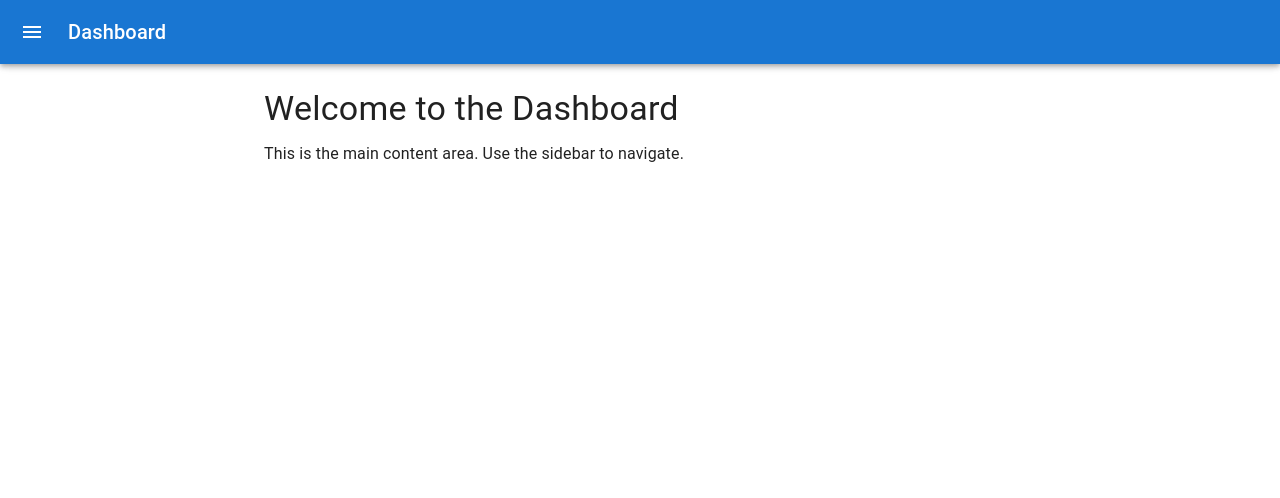
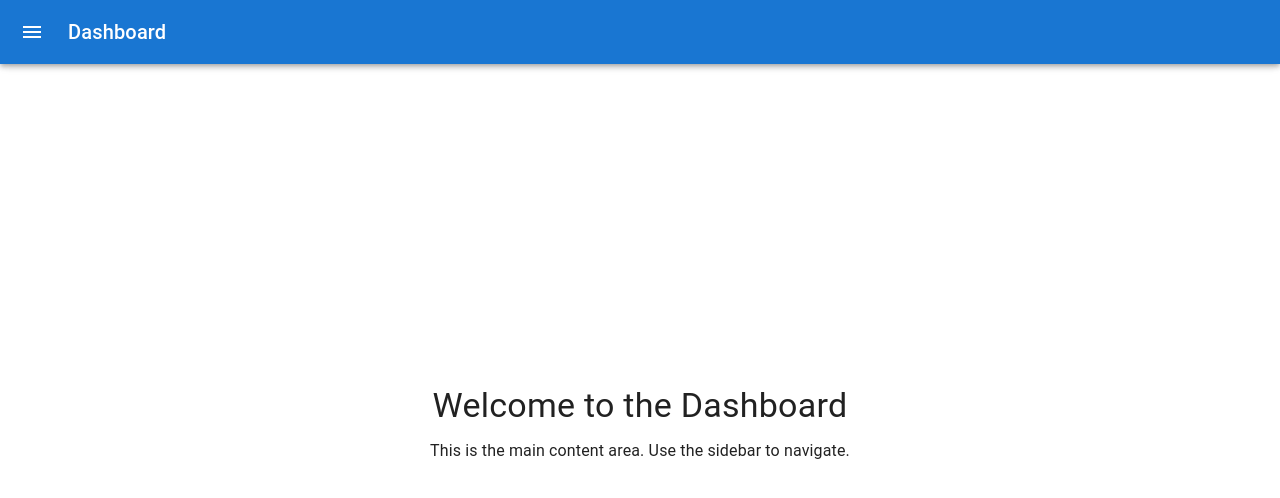
Before and after one commit to yosefmare/schoolAI_system, a Next.js app in the folder school_AI_system/frontend/school_ai_system/: page /dashboard in a window 1280 px wide. Shown: the top 498 px of the page. Built offline with nearby package versions, Linux system fonts and the light colour scheme.

Commit message:
add some styles to the sidebare and to the dashboard to block the sude bare to push board content

```diff
--- a/school_AI_system/frontend/school_ai_system/src/app/dashboard/page.tsx
+++ b/school_AI_system/frontend/school_ai_system/src/app/dashboard/page.tsx
@@ -1,4 +1,4 @@
-'use client';
+"use client";
 
 import React, { useState } from "react";
 import {
@@ -22,7 +22,7 @@ const Dashboard = () => {
   };
 
   return (
-    <Box sx={{ display: "flex" }}>
+    <Box sx={{ display: "flex", position: "relative", height: "100vh" }}>
       <CssBaseline />
       <AppBar
         position="fixed"
@@ -45,21 +45,23 @@ const Dashboard = () => {
           </Typography>
         </Toolbar>
       </AppBar>
+
       <Sidebar isOpen={isDrawerOpen} />
+
       <Box
         component="main"
         sx={{
           flexGrow: 1,
           p: 3,
-          marginLeft: isDrawerOpen ? drawerWidth : 0,
-          transition: (theme) =>
-            theme.transitions.create("margin-left", {
-              easing: theme.transitions.easing.sharp,
-              duration: theme.transitions.duration.enteringScreen,
-            }),
+          mt: 8, // Offset for the AppBar height
+          display: "flex",
+          justifyContent: "center", // Horizontally center content
+          alignItems: "center",     // Vertically center content
+          height: "calc(100vh - 64px)", // Full height minus AppBar height (64px)
+          textAlign: "center",      // Center-align the text
         }}
       >
-        <Toolbar />
+        <Box>
           <Typography variant="h4" gutterBottom>
             Welcome to the Dashboard
           </Typography>
@@ -68,6 +70,7 @@ const Dashboard = () => {
           </Typography>
         </Box>
       </Box>
+    </Box>
   );
 };
 
--- a/school_AI_system/frontend/school_ai_system/src/components/sideBar.tsx
+++ b/school_AI_system/frontend/school_ai_system/src/components/sideBar.tsx
@@ -36,10 +36,11 @@ const Sidebar: React.FC<SidebarProps> = ({ isOpen }) => {
       open={isOpen}
       sx={{
         width: drawerWidth,
-        flexShrink: 0,
+        position: "fixed",
+        zIndex: 1200,
         "& .MuiDrawer-paper": {
           width: drawerWidth,
-          boxSizing: "border-box",
+          position: "fixed",
         },
       }}
     >
@@ -70,7 +71,7 @@ const Sidebar: React.FC<SidebarProps> = ({ isOpen }) => {
                 <PersonAddIcon />
               </ListItemIcon>
               <Link href={"/dashboard/teachers/addStudent"}>
-              <ListItemText primary="Add Student" />
+                <ListItemText primary="Add Student" />
               </Link>
             </ListItemButton>
           </List>
```
Lines whose indentation alone changed are shown as unchanged.
